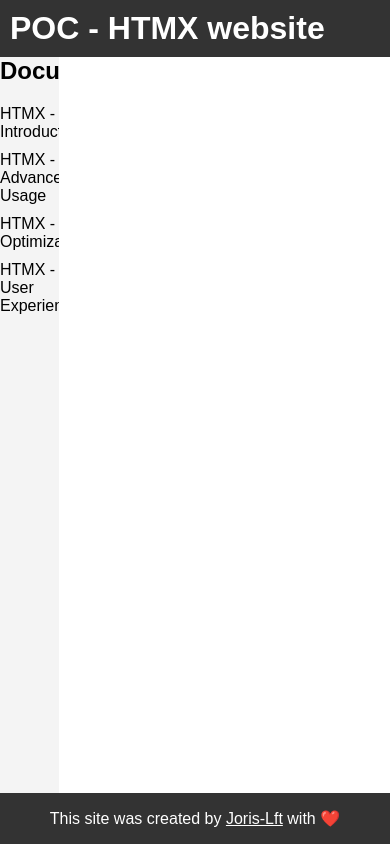
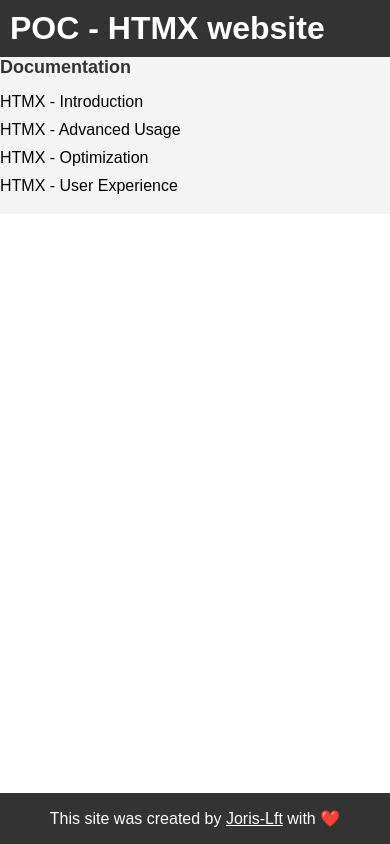
Before and after one commit to Joris-Lft/poc-htmx, a plain HTML site: page index.html in a window 390 px wide. Drawn offline with Linux system fonts and the light colour scheme.

Commit message:
add style

```diff
--- a/index.css
+++ b/index.css
@@ -15,10 +15,15 @@ body {
   width: 15%;
   background-color: #f4f4f4;
   height: 100%;
+  overflow: hidden;
 }
 
 .sidebar h2 {
   margin-top: 0;
+  font-size: clamp(18px, 2vw, 24px);
+  color: #333;
+  overflow: hidden;
+  text-overflow: ellipsis;
 }
 
 .sidebar ul {
@@ -31,6 +36,9 @@ body {
   margin-bottom: 10px;
   cursor: pointer;
   transition: background-color 0.3s ease;
+  text-wrap: nowrap;
+  overflow: hidden;
+  text-overflow: ellipsis;
 }
 
 .sidebar li:hover {
@@ -66,3 +74,21 @@ footer {
 footer a {
   color: #fff;
 }
+
+/* Media queries pour les appareils mobiles */
+@media only screen and (max-width: 768px) {
+  .container {
+    flex-direction: column;
+  }
+
+  .sidebar {
+    width: 100%;
+    max-height: 20%;
+    overflow-y: auto;
+  }
+
+  .content {
+    max-height: 80%;
+    overflow-y: auto;
+  }
+}
```
